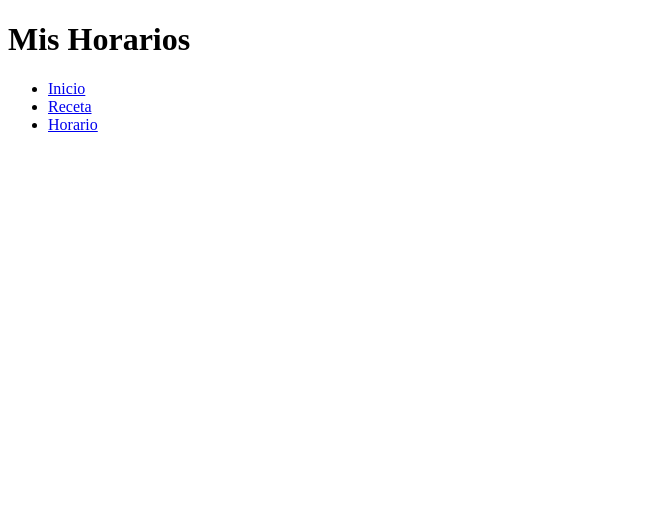
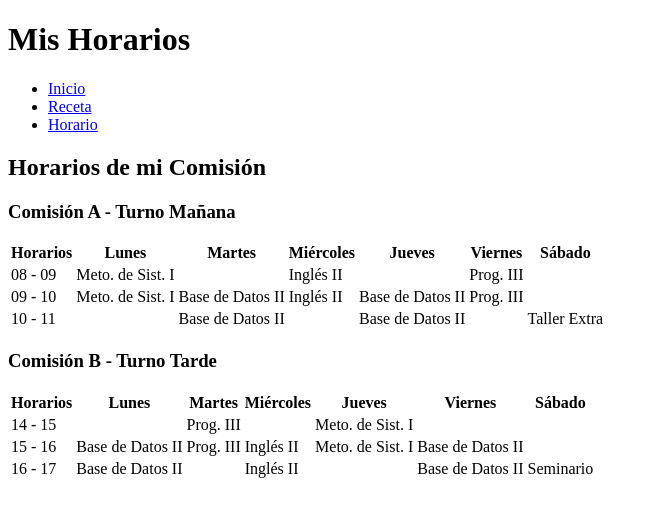
Before and after one commit to Bambi22/Trabajo-Practico-De-Programacion, a plain HTML site: page Horario.html in a window 1280 px wide. Shown: the whole page, without its empty margins (0-657 px from the left). Drawn offline with Linux system fonts and the light colour scheme.

Commit message:
Agregar tablas de horarios de cursado para ambas comisiones

```diff
--- a/Horario.html
+++ b/Horario.html
@@ -16,5 +16,103 @@
                 </ul>
             </nav>
         </header>
+
+         <main>
+            <section>
+                <h2>Horarios de mi Comisión</h2>
+
+                <article>
+                    <h3>Comisión A - Turno Mañana</h3>
+                    <table>
+                        <thead>
+                            <tr>
+                                <th>Horarios</th>
+                                <th>Lunes</th>
+                                <th>Martes</th>
+                                <th>Miércoles</th>
+                                <th>Jueves</th>
+                                <th>Viernes</th>
+                                <th>Sábado</th>
+                            </tr>
+                        </thead>
+                        <tbody>
+                            <tr>
+                                <td>08 - 09</td>
+                                <td>Meto. de Sist. I</td>
+                                <td></td>
+                                <td>Inglés II</td>
+                                <td></td>
+                                <td>Prog. III</td>
+                                <td></td>
+                            </tr>
+                            <tr>
+                                <td>09 - 10</td>
+                                <td>Meto. de Sist. I</td>
+                                <td>Base de Datos II</td>
+                                <td>Inglés II</td>
+                                <td>Base de Datos II</td>
+                                <td>Prog. III</td>
+                                <td></td>
+                            </tr>
+                            <tr>
+                                <td>10 - 11</td>
+                                <td></td>
+                                <td>Base de Datos II</td>
+                                <td></td>
+                                <td>Base de Datos II</td>
+                                <td></td>
+                                <td>Taller Extra</td>
+                            </tr>
+                        </tbody>
+                    </table>
+                </article>
+
+                <article>
+                    <h3>Comisión B - Turno Tarde</h3>
+                    <table>
+                        <thead>
+                            <tr>
+                                <th>Horarios</th>
+                                <th>Lunes</th>
+                                <th>Martes</th>
+                                <th>Miércoles</th>
+                                <th>Jueves</th>
+                                <th>Viernes</th>
+                                <th>Sábado</th>
+                            </tr>
+                        </thead>
+                        <tbody>
+                            <tr>
+                                <td>14 - 15</td>
+                                <td></td>
+                                <td>Prog. III</td>
+                                <td></td>
+                                <td>Meto. de Sist. I</td>
+                                <td></td>
+                                <td></td>
+                            </tr>
+                            <tr>
+                                <td>15 - 16</td>
+                                <td>Base de Datos II</td>
+                                <td>Prog. III</td>
+                                <td>Inglés II</td>
+                                <td>Meto. de Sist. I</td>
+                                <td>Base de Datos II</td>
+                                <td></td>
+                            </tr>
+                            <tr>
+                                <td>16 - 17</td>
+                                <td>Base de Datos II</td>
+                                <td></td>
+                                <td>Inglés II</td>
+                                <td></td>
+                                <td>Base de Datos II</td>
+                                <td>Seminario</td>
+                            </tr>
+                        </tbody>
+                    </table>
+                </article>
+            </section>
+        </main>
 </body>
 </html>
```
